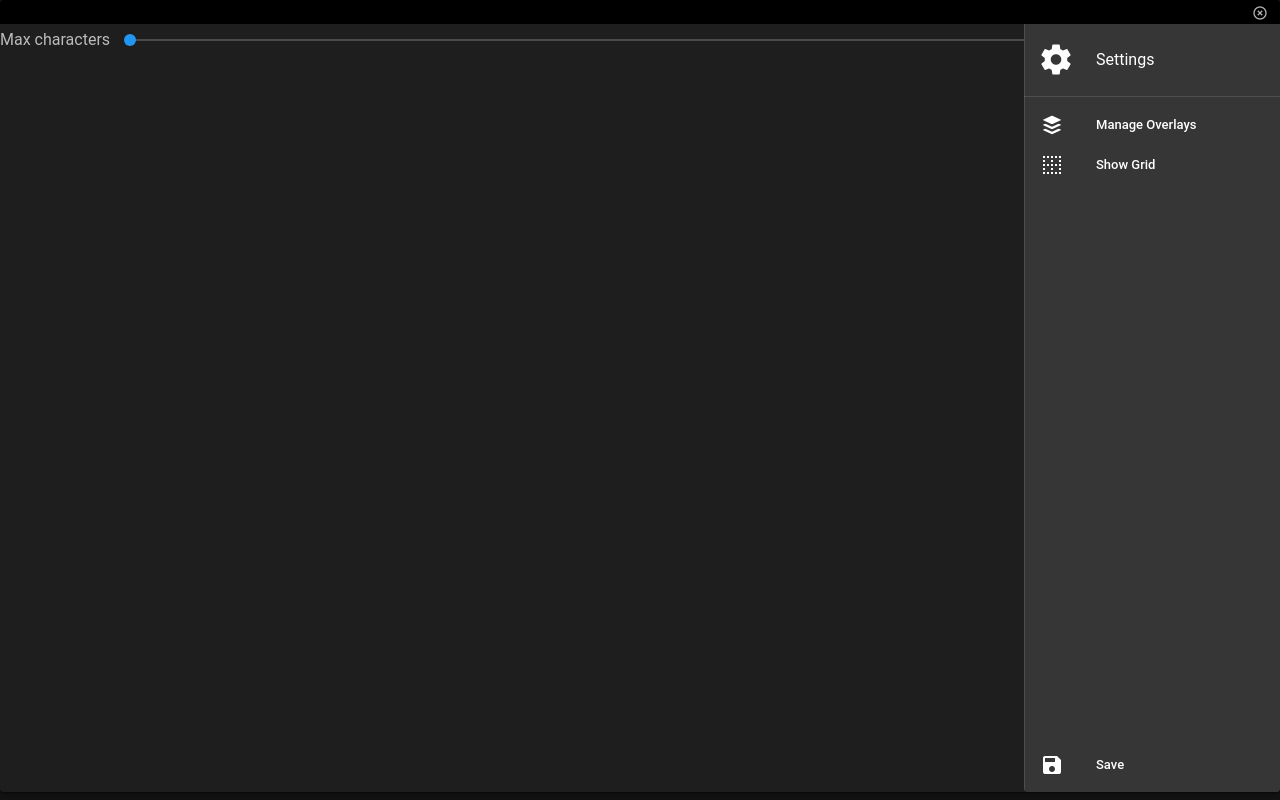
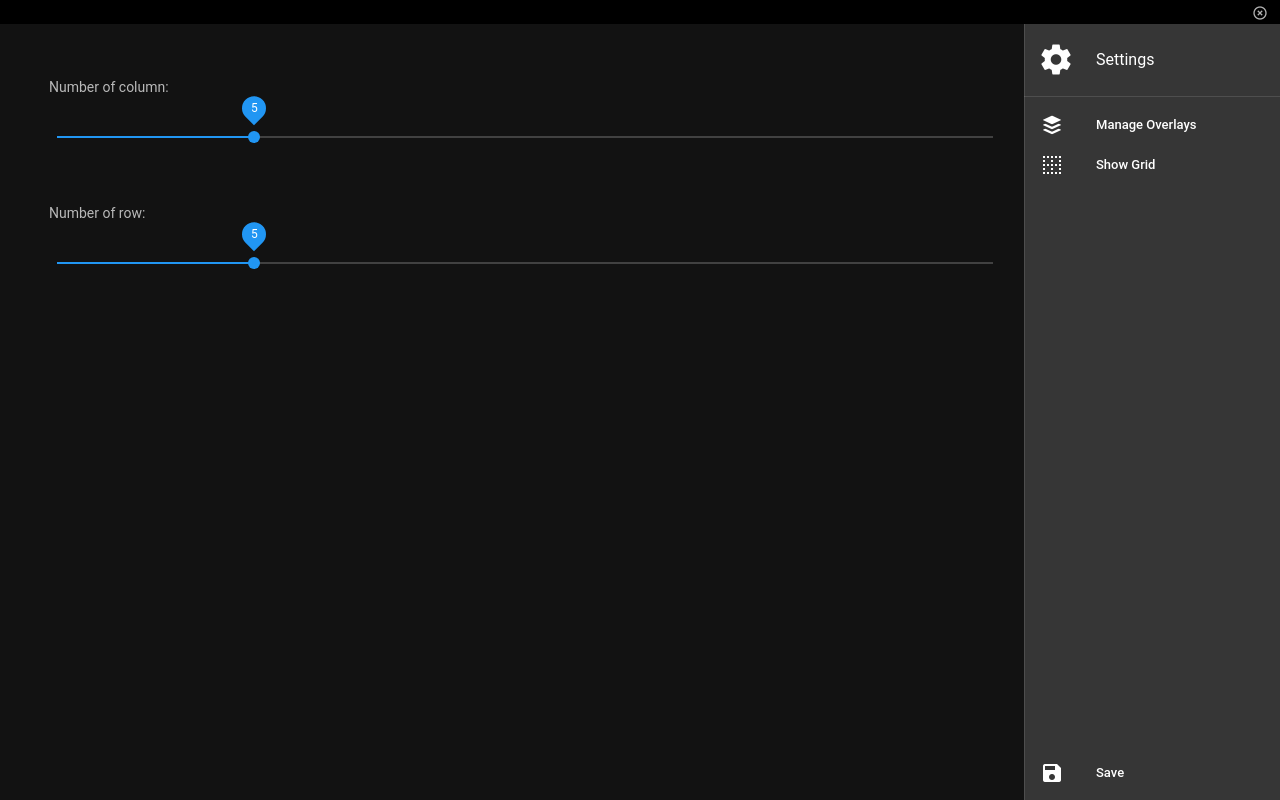
Before and after one commit to elaurendeau/poe-overlay, a Vue app: page /settings in a window 1280 px wide. Built offline with nearby package versions, Linux system fonts and the light colour scheme.

Commit message:
adding models

```diff
--- a/src/component/SettingsGridComponent.vue
+++ b/src/component/SettingsGridComponent.vue
@@ -2,19 +2,64 @@
 import Vue from "vue";
 export default Vue.extend({
   name: "SettingsGridComponent",
+  props: {
+    rowCount: {
+      type: Number,
+      default: 5,
+    },
+    columnCount: {
+      type: Number,
+      default: 5,
+    },
+  },
+  methods: {
+    columnCountOnChange() {
+      this.$emit("update:columnCount", this.localColumnCount);
+    },
+    rowCountOnChange() {
+      this.$emit("update:rowCount", this.localRowCount);
+    },
+  },
   data() {
     return {
-      rowCount: 5,
-      columnCount: 5,
+      localRowCount: this.rowCount,
+      localColumnCount: this.columnCount,
     };
   },
 });
 </script>
 
 <template>
-  <v-main>
-    <v-slider v-model="max" label="Max characters"> </v-slider>
-  </v-main>
+  <v-container style="margin: 25px">
+    <v-row class="w-100">
+      <v-col>
+        <v-subheader class="pl-0 pb-5">Number of column:</v-subheader>
+        <v-slider
+          v-model="localColumnCount"
+          @change="columnCountOnChange"
+          max="20"
+          min="1"
+          :thumb-size="24"
+          thumb-label="always"
+          dark
+        ></v-slider>
+      </v-col>
+    </v-row>
+    <v-row class="w-100">
+      <v-col>
+        <v-subheader class="pl-0 pb-5">Number of row:</v-subheader>
+        <v-slider
+          v-model="localRowCount"
+          @change="rowCountOnChange"
+          max="20"
+          min="1"
+          :thumb-size="24"
+          thumb-label="always"
+          dark
+        ></v-slider>
+      </v-col>
+    </v-row>
+  </v-container>
 </template>
 
 <style scoped lang="sass"></style>
--- /dev/null
+++ b/src/model/settings-grid-model.ts
@@ -0,0 +1,4 @@
+export interface SettingsGridModel {
+  rowCount: number;
+  columnCount: number;
+}
--- /dev/null
+++ b/src/model/settings-model.ts
@@ -0,0 +1,5 @@
+import { SettingsGridModel } from "@/model/settings-grid-model";
+
+export interface SettingsModel {
+  settingsGrid: SettingsGridModel;
+}
--- a/src/views/SettingsView.vue
+++ b/src/views/SettingsView.vue
@@ -1,10 +1,15 @@
 <script lang="ts">
 import Vue from "vue";
 import SettingsGridComponent from "@/component/SettingsGridComponent.vue";
+import { SettingsGridModel } from "@/model/settings-grid-model";
+import { SettingsModel } from "@/model/settings-model";
 export default Vue.extend({
   name: "SettingsView",
   data() {
     return {
+      settings: {
+        settingsGrid: {} as SettingsGridModel,
+      } as SettingsModel,
       showGridSettings: true,
       drawer: true,
       mini: true,
@@ -22,26 +27,40 @@ export default Vue.extend({
       this.showGridSettings = !this.showGridSettings;
       window.api.send("toggle-grid");
     },
+    save() {
+      console.log("Front.ipc -> save-settings");
+      window.api.send("save-settings", this.settings.settingsGrid);
+    },
   },
 });
 </script>
 
 <template>
   <v-app id="inspire">
-    <v-card height="96%">
+    <!--    <v-card height="96%">-->
     <v-system-bar
       class="d-flex flex-row justify-end w-100"
       style="-webkit-app-region: drag"
+      app
     >
       <div @click="hide" style="-webkit-app-region: no-drag">
         <v-icon>mdi-close-circle-outline</v-icon>
       </div>
     </v-system-bar>
 
-      <v-card class="h-100">
-        <SettingsGridComponent v-if="showGridSettings" />
+    <!--      <v-card class="h-100">-->
 
-        <v-navigation-drawer absolute permanent right>
+    <v-main class="h-100">
+      <v-container style="color: red" fluid>
+        <!-- If using vue-router -->
+        <SettingsGridComponent
+          :column-count.sync="settings.settingsGrid.columnCount"
+          :row-count.sync="settings.settingsGrid.rowCount"
+          v-if="showGridSettings"
+        />
+      </v-container>
+    </v-main>
+    <v-navigation-drawer app permanent clipped right>
       <template v-slot:prepend>
         <v-list-item two-line>
           <v-list-item-avatar>
@@ -82,7 +101,7 @@ export default Vue.extend({
         </v-list>
 
         <v-list class="mt-auto" dense>
-              <v-list-item>
+          <v-list-item @click="save">
             <v-list-item-icon>
               <v-icon>mdi-content-save</v-icon>
             </v-list-item-icon>
@@ -94,8 +113,8 @@ export default Vue.extend({
         </v-list>
       </v-container>
     </v-navigation-drawer>
-      </v-card>
-    </v-card>
+    <!--    </v-card>-->
+    <!--    </v-card>-->
   </v-app>
 </template>
 
--- a/src/window/settings-window.ts
+++ b/src/window/settings-window.ts
@@ -23,7 +23,9 @@ export function createSettingsWindow(): BrowserWindow {
       preload: path.join(__dirname, "preload.js"),
     },
   });
-  settingsWindow.webContents.openDevTools();
+  settingsWindow.webContents.openDevTools({
+    mode: "detach",
+  });
 
   if (process.env.WEBPACK_DEV_SERVER_URL) {
     // Load the url of the  dev server if in development mode
```
Also changed, not shown: src/background.ts (+10 -3 lines), src/manager/grid-manager.ts (added, +28 -0 lines), src/preload/preload.ts (+6 -2 lines), src/manager/settings-manager.ts (added). Lines whose indentation alone changed are shown as unchanged.
